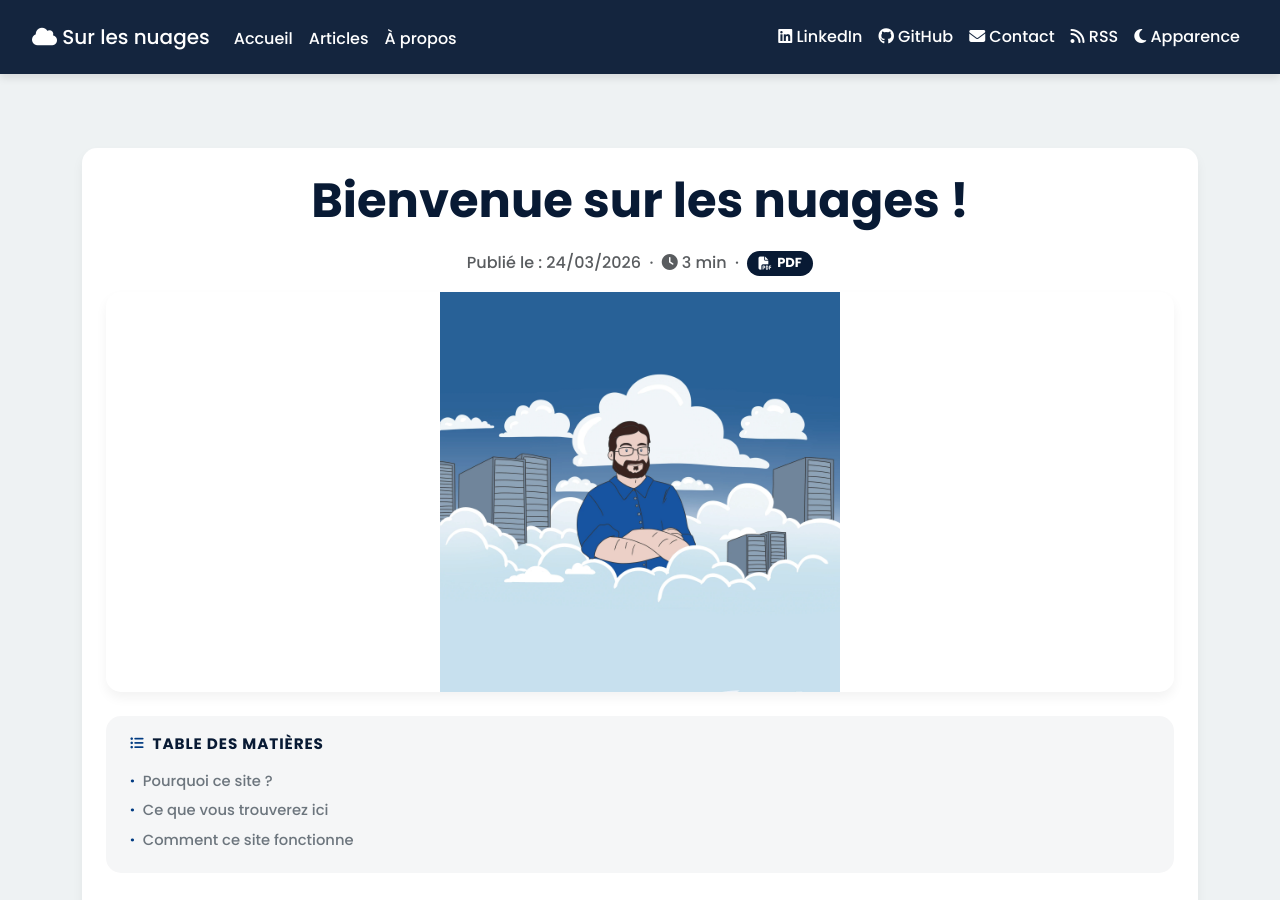
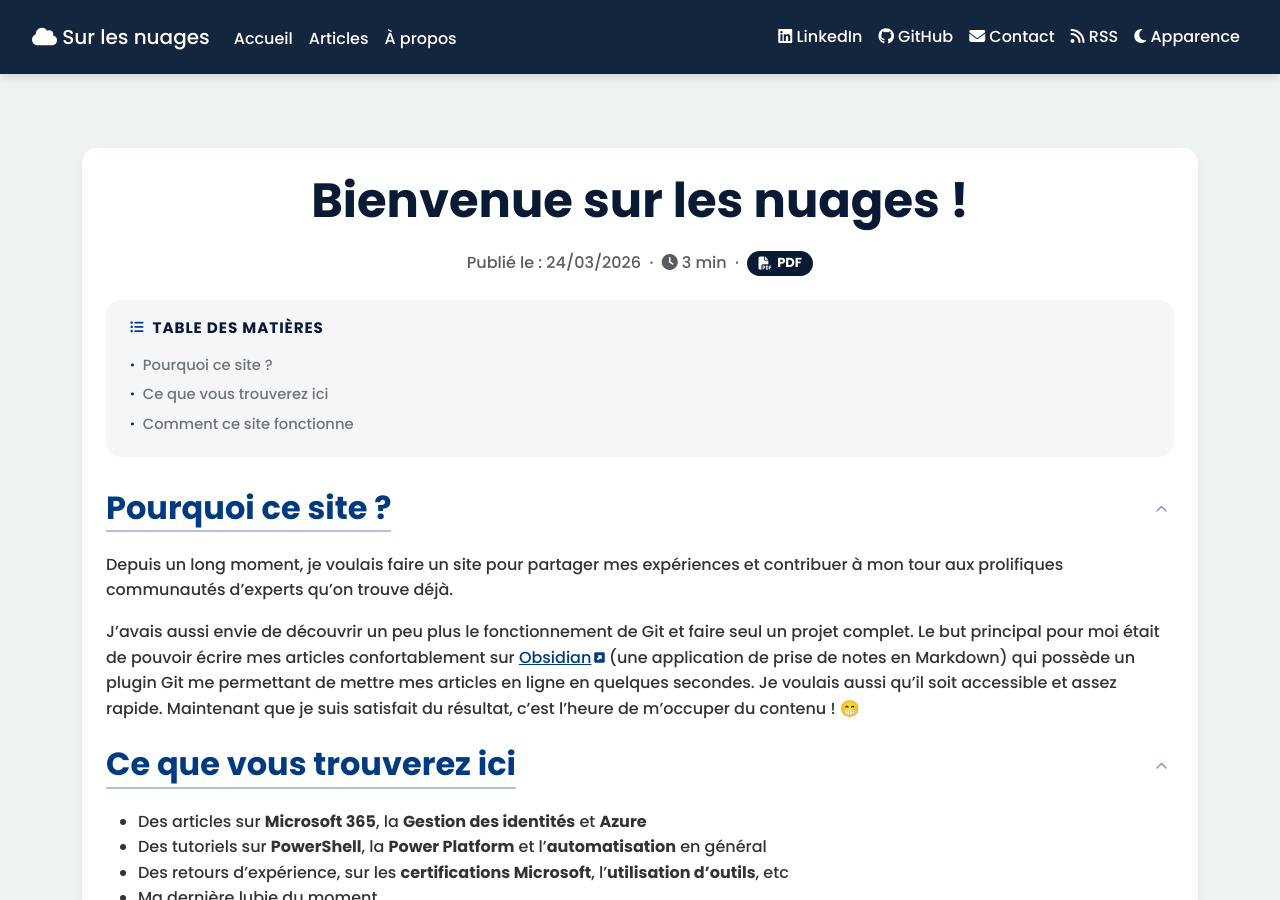
Before and after one commit to Arnaud-Ferriere/SurLesNuages, a Jekyll site: the page built from _posts/2026-03-24-bienvenue-sur-les-nuages.md, in a window 1280 px wide and 900 px high. Built offline with Jekyll 4.4.1, drawn with Linux system fonts in a browser that asks for light colours; comment, search, counter and statistics services are not loaded.

Commit message:
fix: decouple card image from article cover
- image front matter: used only for home card + search (not article page)
- banner front matter: explicit opt-in for article header image
- Remove automatic image→cover fallback in post.html
- Restore default_image to /assets/photo.webp for fallback card thumbnail
- Re-add assets/photo.webp (lost during image reorganization)

Co-Authored-By: Claude Opus 4.6 <noreply@anthropic.com>

```diff
--- a/_config.yml
+++ b/_config.yml
@@ -1,7 +1,7 @@
 title: Sur les nuages
 home_title: "Bienvenue sur les nuages !"
 home_tagline: "Découvrez mes derniers articles sur l'administration système, le cloud, et bien plus encore !"
-default_image: /assets/about/photo.webp
+default_image: /assets/photo.webp
 default_banner: ""
 description: >-
   Consultant en administration systèmes, spécialisé dans les environnements
--- a/_layouts/default.html
+++ b/_layouts/default.html
@@ -108,10 +108,9 @@
     </script>
     {% endif %}
 
-    <!-- Preload LCP image — discovered before CSS blocks render -->
-    {% if page.banner or page.image %}
-    {% assign lcp_image = page.banner | default: page.image %}
-    <link rel="preload" as="image" href="{{ lcp_image | relative_url }}" fetchpriority="high">
+    <!-- Preload LCP image — banner is the only image displayed at top of article -->
+    {% if page.banner %}
+    <link rel="preload" as="image" href="{{ page.banner | relative_url }}" fetchpriority="high">
     {% endif %}
 
     <!-- Preload Poppins 500 (body text, most used weight) -->
--- a/_layouts/post.html
+++ b/_layouts/post.html
@@ -38,12 +38,8 @@ layout: default
         <header class="text-center mb-4">
             <h1 class="display-5">{{ page.title }}</h1>
             <p class="text-muted">{% if page.difficulty %}{% case page.difficulty %}{% when "debutant" %}{% assign diff_icon = "☀️" %}{% assign diff_label = site.data.ui.diff_debutant %}{% when "intermediaire" %}{% assign diff_icon = "☁️" %}{% assign diff_label = site.data.ui.diff_intermediaire %}{% when "avance" %}{% assign diff_icon = "🌧️" %}{% assign diff_label = site.data.ui.diff_avance %}{% when "expert" %}{% assign diff_icon = "🌪️" %}{% assign diff_label = site.data.ui.diff_expert %}{% endcase %}<span class="difficulty-badge difficulty-{{ page.difficulty }}" aria-label="{{ site.data.ui.diff_aria_prefix }} {{ diff_label }}"><span aria-hidden="true">{{ diff_icon }} </span>{{ diff_label }}</span> &nbsp;·&nbsp; {% endif %}{{ site.data.ui.post_published }} {{ page.date | date: "%d/%m/%Y" }}{% if page.last_modified_at %} &nbsp;·&nbsp; <i class="fas fa-pen-to-square" aria-hidden="true"></i> {{ site.data.ui.post_updated }} {{ page.last_modified_at | date: "%d/%m/%Y" }}{% endif %} &nbsp;·&nbsp; <i class="fas fa-clock" aria-hidden="true"></i> {{ reading_time }} {{ site.data.ui.post_min_read }} &nbsp;·&nbsp; <button class="print-btn" onclick="window.print()" aria-label="{{ site.data.ui.post_save_pdf }}"><i class="fas fa-file-pdf" aria-hidden="true"></i> {{ site.data.ui.post_pdf }}</button></p>
-            {% assign banner_src = page.banner | default: site.default_banner %}
-            {% assign cover_src = page.image | default: site.default_image %}
-            {% if banner_src and banner_src != "" %}
-            <img src="{{ banner_src | relative_url }}" class="article-banner" alt="{{ page.title }}" fetchpriority="high" decoding="async">
-            {% elsif cover_src and cover_src != "" %}
-            <img src="{{ cover_src | relative_url }}" class="article-cover" alt="{{ page.title }}" fetchpriority="high" decoding="async">
+            {% if page.banner and page.banner != "" %}
+            <img src="{{ page.banner | relative_url }}" class="article-banner" alt="{{ page.title }}" fetchpriority="high" decoding="async">
             {% endif %}
         </header>
 
```
Also changed, not shown: assets/photo.webp (added).
